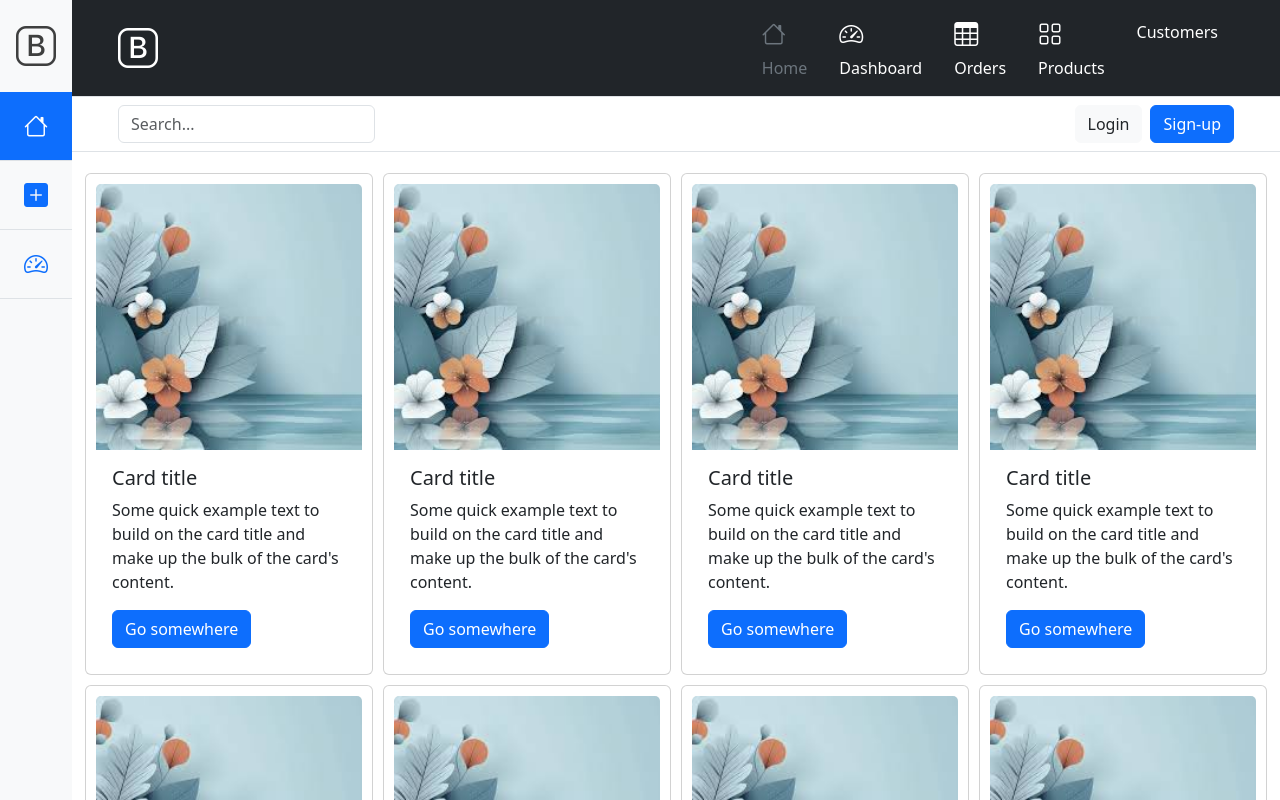
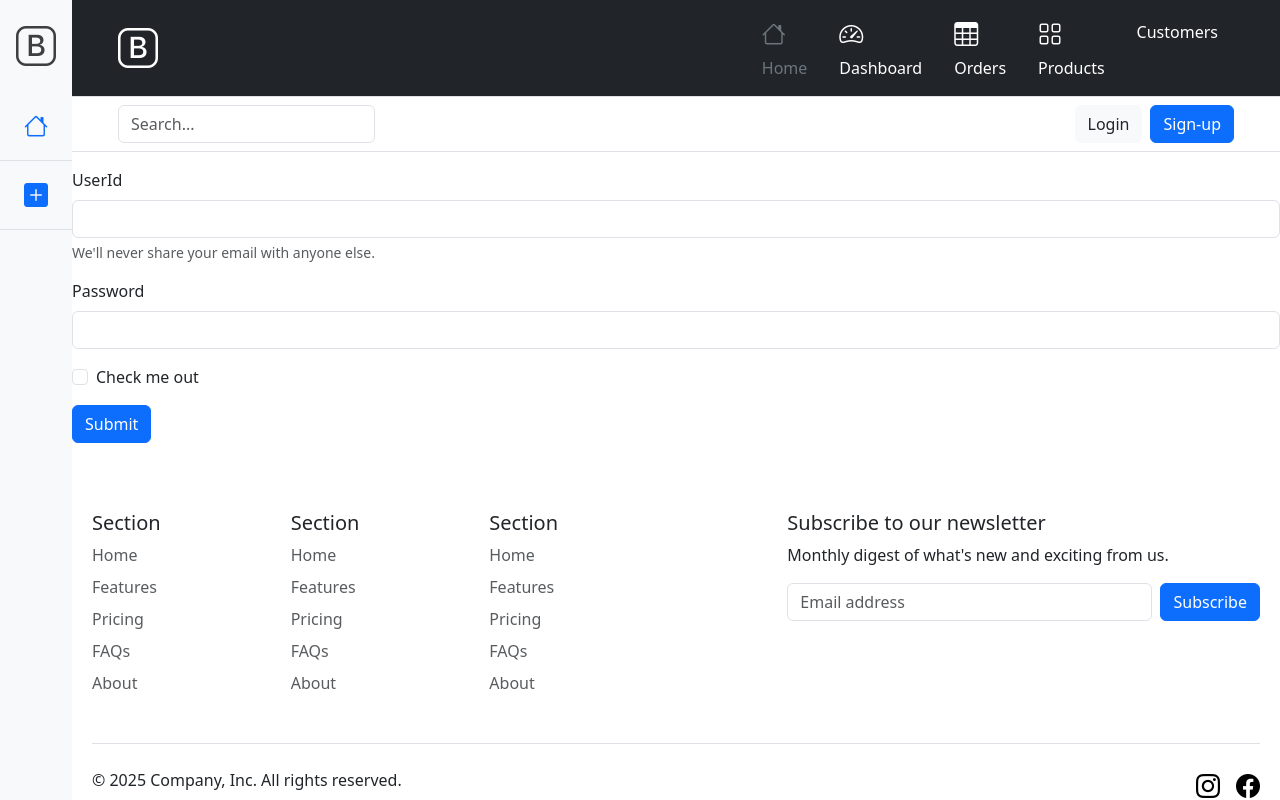
Before and after one commit to adityapandey2002/React-social-media-project, a React (Vite) app: page / in a window 1280 px wide. Shown: the top 800 px of the page. Built offline with nearby package versions, Linux system fonts and the light colour scheme.

Commit message:
Update in Sidebar selection functionality

```diff
--- a/src/App.jsx
+++ b/src/App.jsx
@@ -4,16 +4,25 @@ import Footer from "./components/Footer";
 import Header from "./components/Header";
 import Sidebar from "./components/sidebar";
 import PostList from "./components/PostList";
+import CreatePost from "./components/CreatePost";
+
 import "bootstrap/dist/css/bootstrap.min.css";
+import { useState } from "react";
 
 function App() {
+  const [selectedTab, setSelectedTab] = useState("CreatePost");
+
   return (
     <>
       <div className="app-container">
-        <Sidebar />
+        <Sidebar
+          selectedTab={selectedTab}
+          setSelectedTab={setSelectedTab}
+        ></Sidebar>
         <div className="content">
           <Header />
-          <PostList></PostList>
+          {selectedTab === "Home" ? <PostList /> : <CreatePost />}
+
           <Footer />
         </div>
       </div>
--- /dev/null
+++ b/src/components/CreatePost.jsx
@@ -0,0 +1,45 @@
+const CreatePost = () => {
+  return (
+    <form>
+      <div className="mb-3">
+        <label htmlFor="exampleInputEmail1" className="form-label">
+          UserId
+        </label>
+        <input
+          type="email"
+          className="form-control"
+          id="exampleInputEmail1"
+          aria-describedby="emailHelp"
+        />
+        <div id="emailHelp" className="form-text">
+          We'll never share your email with anyone else.
+        </div>
+      </div>
+      <div className="mb-3">
+        <label htmlFor="exampleInputPassword1" className="form-label">
+          Password
+        </label>
+        <input
+          type="password"
+          className="form-control"
+          id="exampleInputPassword1"
+        />
+      </div>
+      <div className="mb-3 form-check">
+        <input
+          type="checkbox"
+          className="form-check-input"
+          id="exampleCheck1"
+        />
+        <label className="form-check-label" htmlFor="exampleCheck1">
+          Check me out
+        </label>
+      </div>
+      <button type="submit" className="btn btn-primary">
+        Submit
+      </button>
+    </form>
+  );
+};
+
+export default CreatePost;
--- a/src/components/Sidebar.jsx
+++ b/src/components/Sidebar.jsx
@@ -1,6 +1,6 @@
 import "bootstrap-icons/font/bootstrap-icons.css";
 
-const Sidebar = () => {
+const Sidebar = ({ selectedTab, setSelectedTab }) => {
   return (
     <div
       className="d-flex flex-column flex-shrink-0 bg-body-tertiary sidebar"
@@ -21,10 +21,17 @@ const Sidebar = () => {
         <span className="visually-hidden">Icon-only</span>
       </a>
       <ul className="nav nav-pills nav-flush flex-column mb-auto text-center">
-        <li className="nav-item">
+        <li
+          className="nav-item"
+          onClick={() => {
+            setSelectedTab("Home");
+          }}
+        >
           <a
             href="#"
-            className="nav-link active py-3 border-bottom rounded-0"
+            className={`nav-link  py-3 border-bottom rounded-0 ${
+              selectedTab === "Home" && "active"
+            }`}
             aria-current="page"
             data-bs-toggle="tooltip"
             data-bs-placement="right"
@@ -38,10 +45,12 @@ const Sidebar = () => {
             ></i>
           </a>
         </li>
-        <li>
+        <li className="nav-item" onClick={() => setSelectedTab("Create-Post")}>
           <a
             href="#"
-            className="nav-link py-3 border-bottom rounded-0"
+            className={`nav-link  py-3 border-bottom rounded-0 ${
+              selectedTab === "Create-Post" && "active"
+            }`}
             data-bs-toggle="tooltip"
             data-bs-placement="right"
             aria-label="Orders"
@@ -54,22 +63,6 @@ const Sidebar = () => {
             ></i>
           </a>
         </li>
-        <li>
-          <a
-            href="#"
-            className="nav-link py-3 border-bottom rounded-0"
-            data-bs-toggle="tooltip"
-            data-bs-placement="right"
-            aria-label="Dashboard"
-            data-bs-original-title="Dashboard"
-          >
-            <i
-              className="bi bi-speedometer2"
-              style={{ fontSize: "24px" }}
-              aria-label="Dashboard"
-            ></i>
-          </a>
-        </li>
       </ul>
     </div>
   );
```
